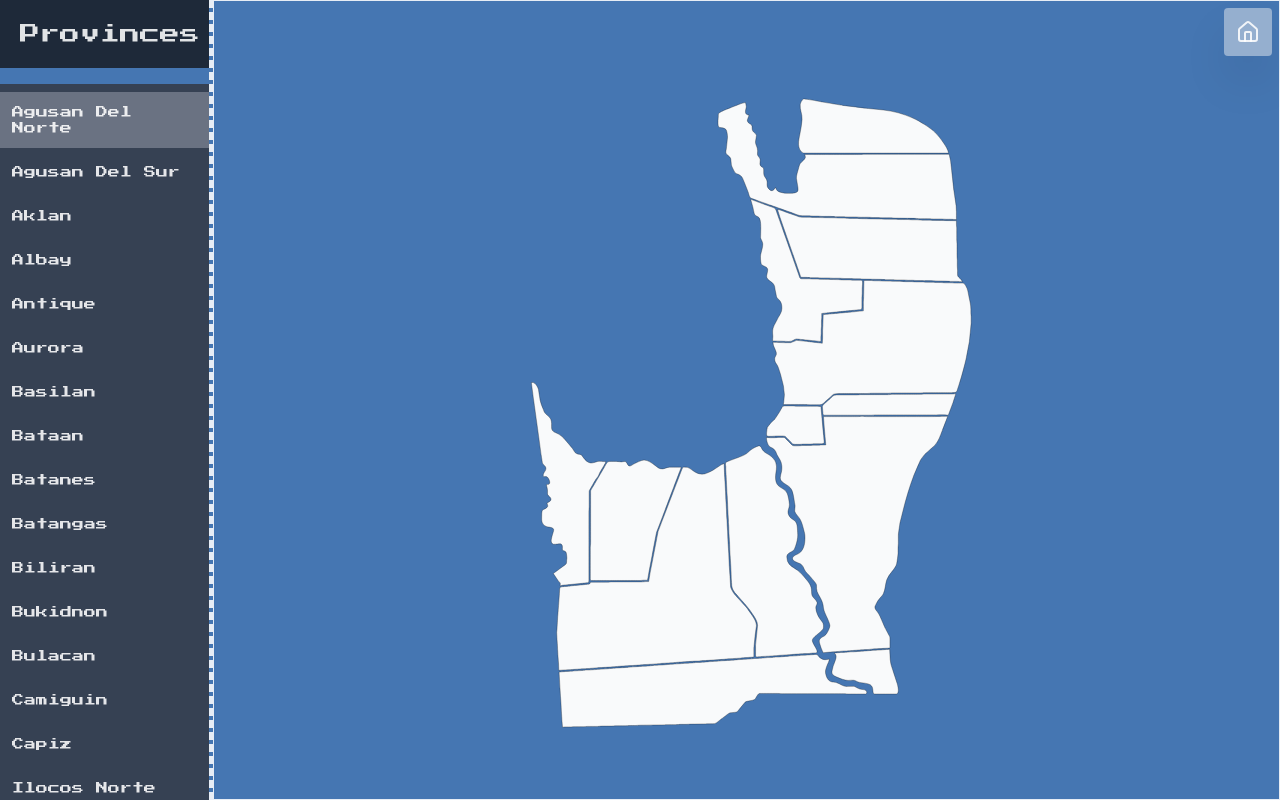
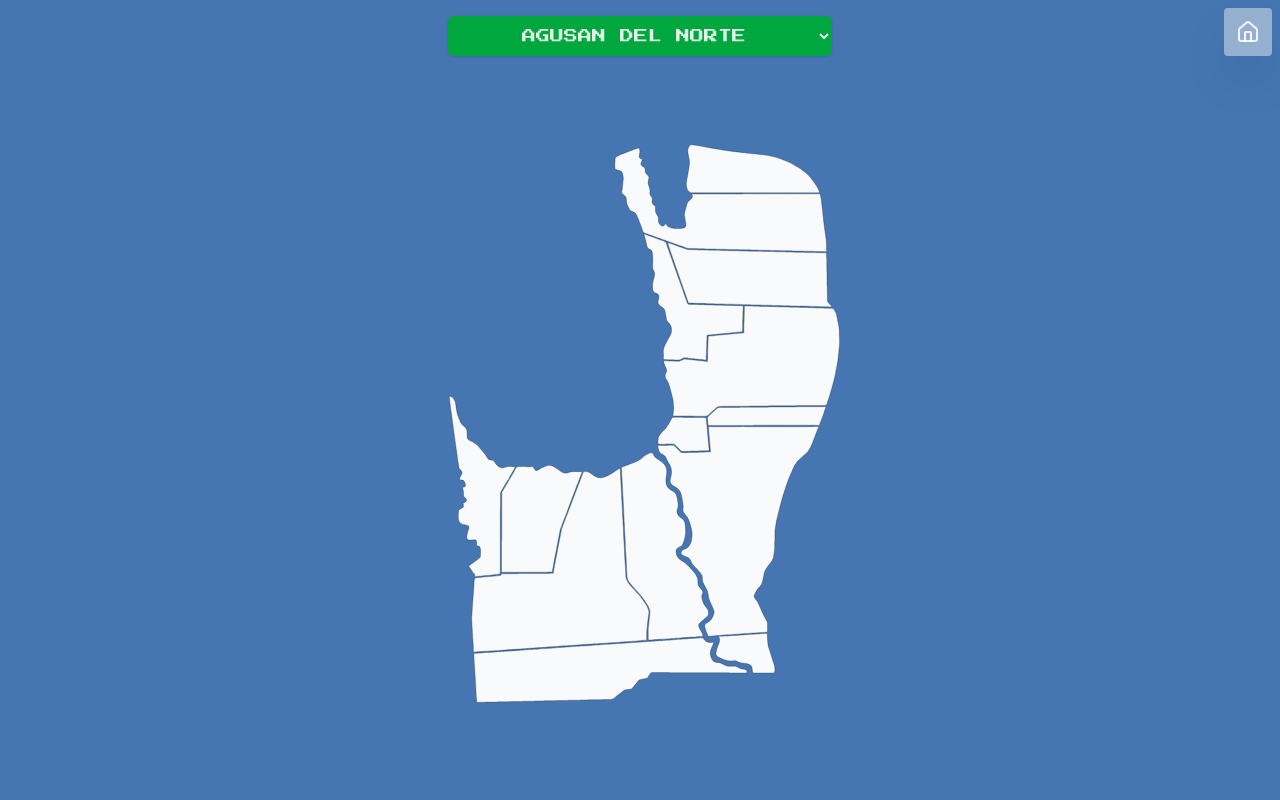
Before and after one commit to JeyBySy/MapaManiaPH, a React (Vite) app: page /exploremap in a window 1280 px wide. Built offline with nearby package versions, Linux system fonts and the light colour scheme.

Commit message:
Update UI for explore page

```diff
--- a/src/pages/Modes/ExploreMapPage.tsx
+++ b/src/pages/Modes/ExploreMapPage.tsx
@@ -4,73 +4,50 @@ import { useProvince } from "../../hooks/useProvince"
 import MapSVG from "../../components/MapSVG"
 
 const ExploreMapPage: React.FC = () => {
-  const { provinceOutline, provinceKeys, selectProvince } = useProvince(false)
+  const { provinceOutline, provinceKeys, selectProvince } = useProvince()
 
   const handleClickProvince = (province: string) => {
     selectProvince(province)
   }
 
   return (
-    <div className="flex h-screen w-full">
-      {/* Left side: Province List */}
-      <aside className="w-1/6 border-dashed border-r-4 overflow-y-auto ">
-        <h2 className="text-xl font-semibold mb-4 bg-gray-800 p-5">
-          Provinces
-        </h2>
-        <div className="flex flex-col">
-          <ul className="text-xs flex flex-col gap-1 py-2 bg-gray-700">
-            {provinceKeys.map((province) => (
-              <li
-                key={province}
-                onClick={() => {
-                  handleClickProvince(province)
-                }}
-                className={`hover:bg-gray-500 cursor-pointer p-3 capitalize ${provinceOutline === province ? "bg-gray-500" : ""
-                  }`}
-              >
-                {province.replace(/_/g, " ").toLowerCase()}
-              </li>
-            ))}
-          </ul>
-        </div>
-      </aside>
-
-      {/* Right side: SVG Map Container */}
-      <main className="flex-1 flex items-center justify-center">
-        <div className="w-full h-full p-4 border">
+    <div className="flex min-h-screen w-full">
+      <main className="flex lg:flex-col-reverse flex-col items-center justify-between w-full h-full p-4">
+        {/* Province outline / Map Display */}
+        <div className="w-full h-[85vh] md:h-[85vh] lg:border-none overflow-hidden border">
           {provinceOutline && LGU_PATHS[provinceOutline] ? (
-            // <svg
-            //   xmlns="http://www.w3.org/2000/svg"
-            //   width="100%"
-            //   height="100%"
-            //   viewBox={LGU_PATHS[provinceOutline]?.viewBox || "0 0 100 100"}
-            // >
-            //   {LGU_PATHS[provinceOutline]?.paths.map((path, index) => (
-            //     <path
-            //       key={path.id || index}
-            //       id={path.id || undefined}
-            //       d={path.d}
-            //       fill="auto"
-            //       className={`map_svg fill-gray-50 dark:fill-gray-200/90 hover:fill-green-400`}
-            //       stroke="black"
-            //       onClick={(e) => {
-            //         e.preventDefault()
-            //         console.log(`Clicked on ${path.id || index}`)
-            //       }}
-            //     />
-            //   ))}
-            // </svg>
             <MapSVG
               provinceName={provinceOutline}
               pathsData={LGU_PATHS}
               mode="explore"
               onPathClick={(id) => console.log(`Clicked ${id}`)}
             />
+          ) : (
+            <p className="text-center p-4">{provinceOutline} was not found in LGU_PATHS</p>
+          )}
+        </div>
 
+        {/* Province Dropdown */}
+        <div className="relative z-10 w-full max-w-xs md:max-w-sm my-4 md:mt-0 rounded mx-auto ">
+          <select
+            name="province"
+            id="provinceID"
+            className="w-full dark:bg-green-600/50 bg-green-600 p-3 text-sm rounded-md max-h-60 text-center shadow"
+            onChange={(e) => handleClickProvince(e.target.value)}
+            defaultValue=""
+          >
+            {provinceKeys.map((province) => (
+              <option
+                key={province}
+                value={province.replace(/_/g, " ")}
+                onClick={() => {
+                  handleClickProvince(province)
+                }}>
+                {province.replace(/_/g, " ")}
+              </option>
+            ))}
 
-          ) : (
-            `${provinceOutline} was not found in LGU_PATHS`
-          )}
+          </select>
         </div>
       </main>
     </div>
```
